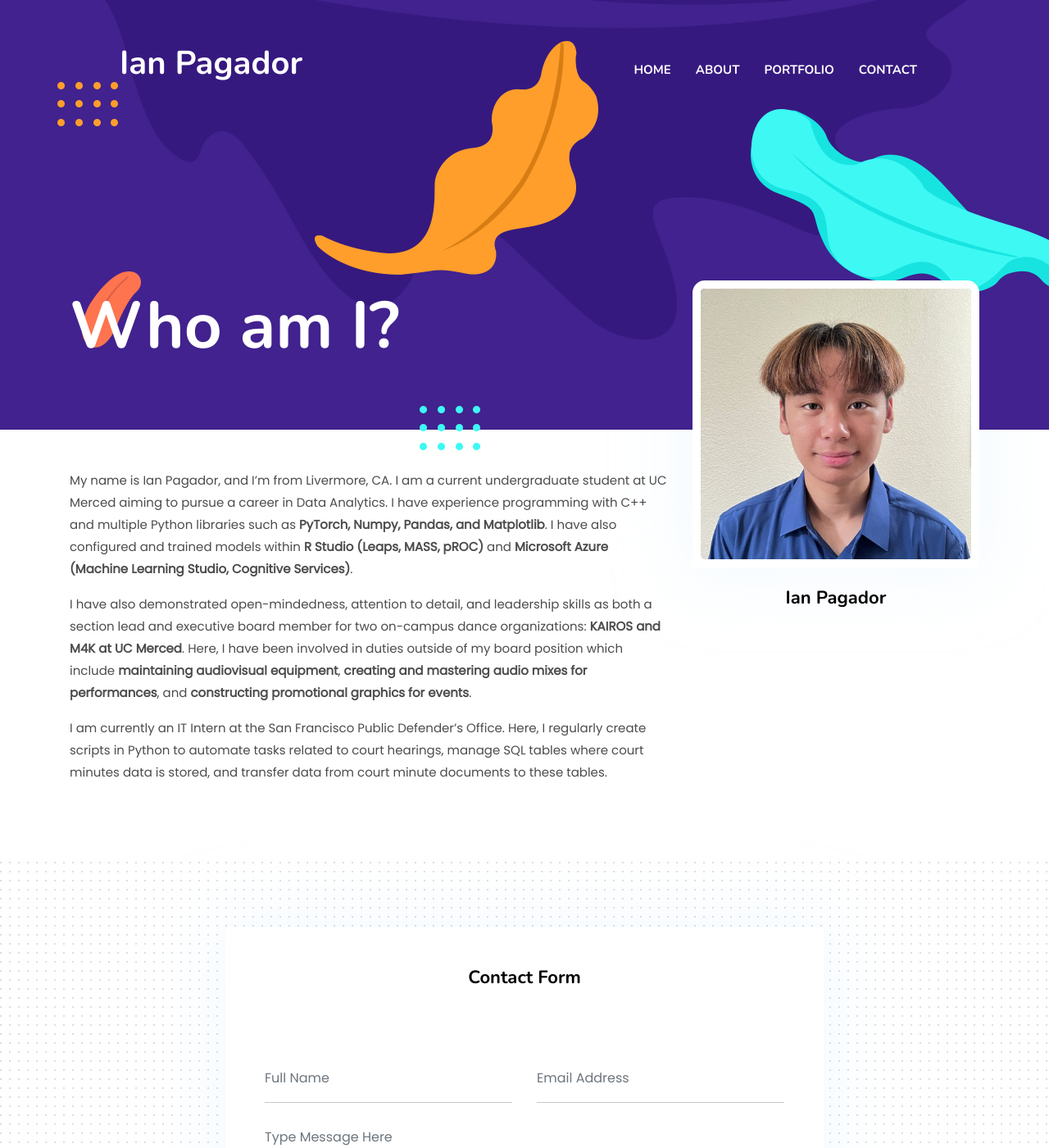
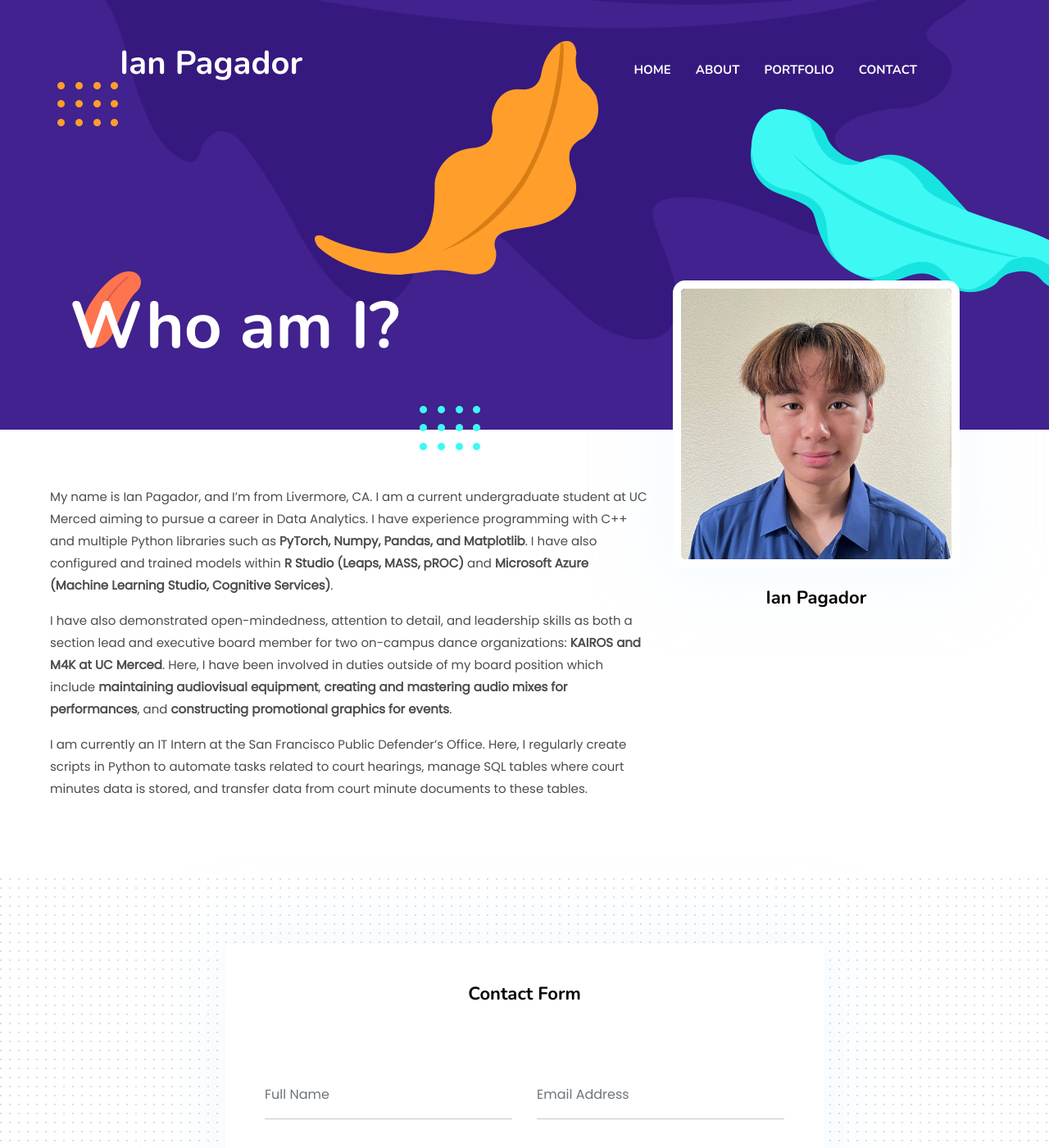
Before and after one commit to ianpagador/ianpagador.github.io, a Jekyll site: the page built from _pages/about.md, in a window 1280 px wide and 1400 px high. Shown: the whole window at 82% size. Built offline with Jekyll 4.4.1, drawn with Linux system fonts in a browser that asks for light colours.

Commit message:
Fixed about page alignment

```diff
--- a/_layouts/about.html
+++ b/_layouts/about.html
@@ -21,10 +21,11 @@ layout: default
 <!-- /page title -->
 
 <!-- about -->
-<section class="section pt-5">
+<section class="section pt-5 pr-5">
   <div class="container">
     <div class="row">
       <div class="col-md-8">
+        <div class="spacer-about"></div>
         {{ content }}
       </div>
       <div class="col-md-4 text-center drag-lg-top">
```
Also changed, not shown: assets/plugins/bootstrap/bootstrap.min.css.
